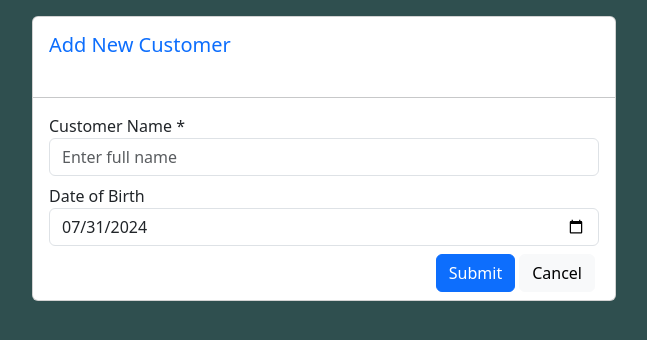
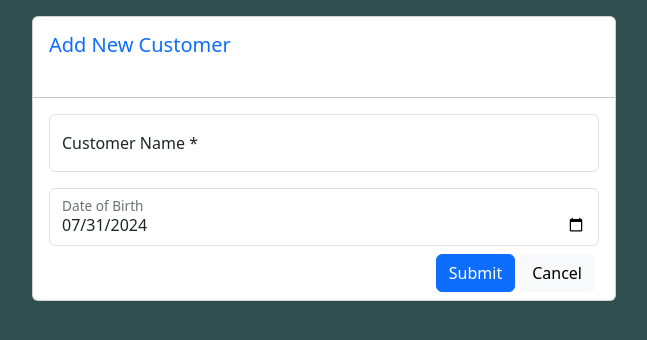
Before and after one commit to hkdhakarey/Assignement_Protivity_CustomerApp, an Angular app: page /customer in a window 1280 px wide. Both pictures are taken after a click on the button "Add New Customer +". Shown: the top 340 px of the page, without its empty margins (316-963 px from the left). Built offline with nearby package versions, Linux system fonts and the light colour scheme; no server answers.

Commit message:
added card view

```diff
--- a/src/app/customer/customer-form/customer-form.component.html
+++ b/src/app/customer/customer-form/customer-form.component.html
@@ -8,7 +8,19 @@
 <hr />
         <div class="col mx-3">
             <form #myForm="ngForm">
-                    <div class="col-sm-12">
+                <div class="form-floating mb-3">
+                    <input type="text" class="form-control" id="fullName" placeholder="Enter full name"
+                    name="myControl" required [(ngModel)]="customerData.fullName" #myControl="ngModel"
+                    [ngClass]="(myControl.invalid && (myControl.dirty || myControl.touched) && myControl.errors?.['required'])?'is-invalid':''">
+                    <label for="fullName">Customer Name *</label>
+                  </div>
+                  <div class="form-floating">
+                    <input type="date" class="form-control" id="dateOfBirth" placeholder="Date of Birth"
+                    name="DOB"
+                    [(ngModel)]="customerData.dateOfBirth">
+                    <label for="dateOfBirth">Date of Birth</label>
+                  </div>
+                    <!-- <div class="col-sm-12">
                         <div class="form-group">
                             <label for="fullName">Customer Name *</label>
                             <input type="text" class="form-control" id="fullName" placeholder="Enter full name"
@@ -26,9 +38,9 @@
                             <input type="date" class="form-control" id="dateOfBirth" name="DOB"
                             [(ngModel)]="customerData.dateOfBirth">
                         </div>
-                    </div>
+                    </div> -->
                 <div class="col my-2" align="end">
-                    <button type="submit" class="btn btn-primary" [disabled]="saving" (click)="!saving && InsertCustomerData(myForm)">
+                    <button type="submit" class="btn btn-primary" [disabled]="saving" (click)="!saving && InsertCustomerData(myForm);">
                             <span *ngIf="!saving">Submit</span>
                             <span *ngIf="saving">Submitting...</span>
                     </button>
--- a/src/app/customer/customer-form/customer-form.component.ts
+++ b/src/app/customer/customer-form/customer-form.component.ts
@@ -34,7 +34,7 @@ export class CustomerFormComponent implements OnInit {
     });
   }
   InsertCustomerData(ngForm: NgForm){
-    debugger
+    ngForm.controls['myControl'].markAllAsTouched();
     if(ngForm.valid){
       this.saving = true;
     if(!(this.customerData.customerId?.length > 0)){
--- a/src/app/customer/customer-list/customer-list.component.css
+++ b/src/app/customer/customer-list/customer-list.component.css
@@ -4,6 +4,7 @@
 .profile-img{
     height: 25px;
     width: 25px;
+    border-radius: 50%;
 }
 .ml-2{
     margin-left: 5px;
--- a/src/app/customer/customer-list/customer-list.component.html
+++ b/src/app/customer/customer-list/customer-list.component.html
@@ -12,7 +12,12 @@
             </div>
             <hr />
             <form class="row mt-2">
-                <div class="col-sm-8"></div>
+                <div class="col-sm-8">
+                    <div class="form-check form-switch">
+                        <input class="form-check-input" type="checkbox" role="switch" id="flexSwitchCheckDefault" name ="cardView" [(ngModel)]="GridView">
+                        <label class="form-check-label" for="flexSwitchCheckDefault">Grid View</label>
+                      </div>
+                </div>
                 <div class="col-sm-4 d-flex">
                     <input type="number" min="1" max="100" maxlength="3" class="form-control w-75"
                     placeholder="Search Customer by Age" [(ngModel)]="AgeValue" name="age" *ngIf="CustomerList.length > 0" />
@@ -28,18 +33,18 @@
         </div>
 
         <div class="col mx-3" *ngIf="CustomerList?.length > 0">
-            <table class="table table-primary table-striped-columns responsive">
+            <table class="table table-primary table-striped-columns responsive" *ngIf="GridView else cardView">
                 <thead>
                     <tr>
-                        <th scope="col">Customer Name</th>
-                        <th scope="col">Date of Birth</th>
-                        <th scope="col">Profile Image</th>
-                        <th scope="col">Action</th>
+                        <th scope="col" class="text-secondary">Customer Name</th>
+                        <th scope="col" class="text-secondary">Date of Birth</th>
+                        <th scope="col" class="text-secondary">Profile Image</th>
+                        <th scope="col" class="text-secondary">Action</th>
                     </tr>
                 </thead>
                 <tr class="table-primary" *ngFor="let item of SelectedPageCustomerList">
-                    <td class="table-primary">{{item.fullName}}</td>
-                    <td class="table-primary">{{item.dateOfBirth}}</td>
+                    <td class="table-primary text-success">{{item.fullName}}</td>
+                    <td class="table-primary text-success">{{item.dateOfBirth}}</td>
                     <td class="table-primary">
                         <div *ngIf="item.profileImage?.length > 0 else elseBlock" style="background: transparent;">
                         <img class="profile-img" [src]="getSvgDataUrl(item.profileImage)" />
@@ -49,6 +54,33 @@
                     <td><button type="button" class="btn btn-link" (click)="EditCustomer(item.customerId)">Edit</button></td>
                 </tr>
             </table>
+            <ng-template #cardView>
+                <div class="row">
+                    <div class="my-1 col-sm-6" *ngFor="let item of SelectedPageCustomerList">
+                        <div class="card  p-2 ">
+                        <div class="row">
+                            <div class="col-sm-4">
+                                <span class="tex-secondary">Customer Name</span>
+                                <span class="d-flex">
+                                    <strong><p class="text-success">{{item.fullName}}</p></strong>
+                                    <div class="mx-1" *ngIf="item.profileImage?.length > 0" style="background: transparent;">
+                                        <img class="profile-img" [src]="getSvgDataUrl(item.profileImage)" />
+                                    </div>
+                                </span>
+                            </div>
+                            <div class="col-sm-3">
+                                <span class="tex-secondary">Date of Birth</span>
+                                <strong><p class="text-success">{{item.dateOfBirth}}</p></strong>
+                            </div>
+                            <div class="col-sm-5">
+                                <button type="button" class="btn btn-link float-right" (click)="EditCustomer(item.customerId)">Edit</button>
+                            </div>
+                        </div>
+                    </div>
+                    </div>
+                </div>
+            </ng-template>
+            <hr />
             <div class="row">
                 <div class="col-sm-6">
                     <nav aria-label="Page navigation example">
--- a/src/app/customer/customer-list/customer-list.component.ts
+++ b/src/app/customer/customer-list/customer-list.component.ts
@@ -14,6 +14,7 @@ export class CustomerListComponent implements OnInit {
   PageSize = 6;
   Pages: number[];
   AgeValue;
+  GridView: boolean = true;
   constructor(private _customerService: CustomerService, private router: Router){
     this.CustomerList = [];
     this.Pages = [];
```
